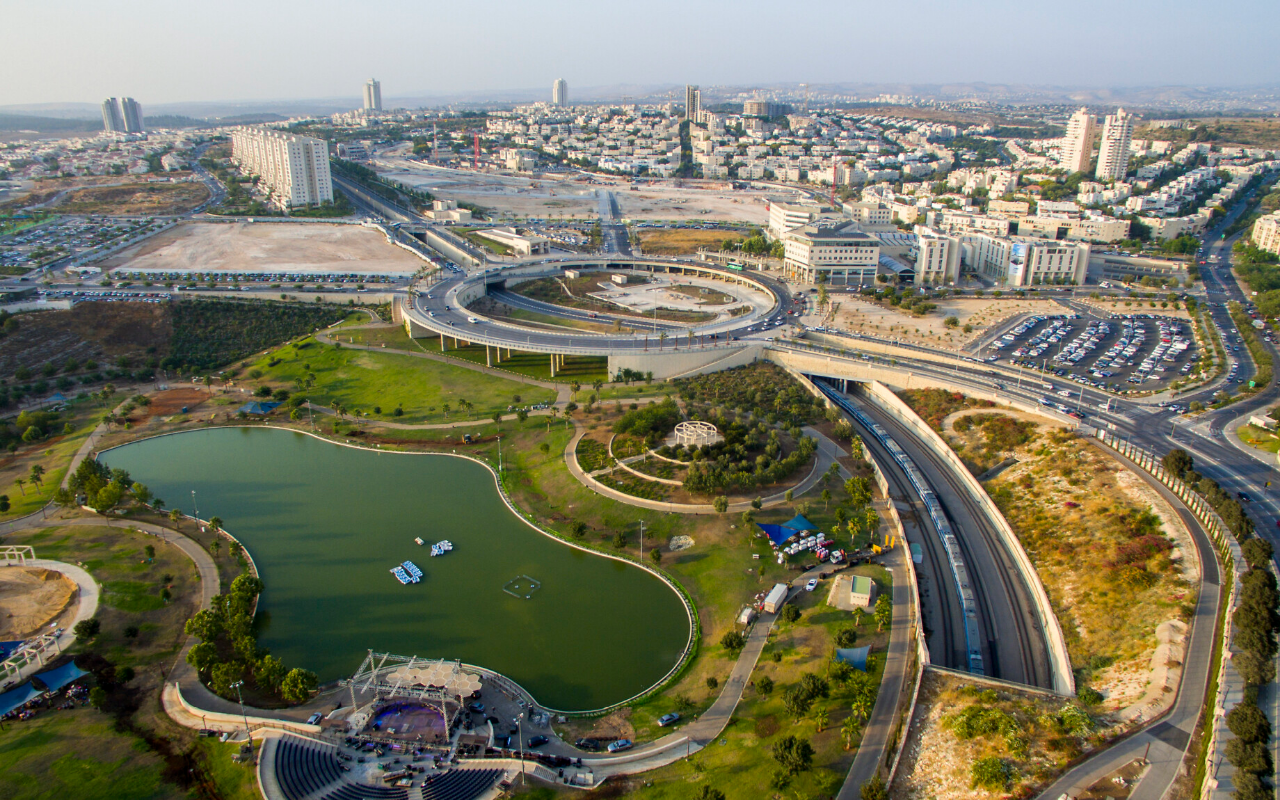
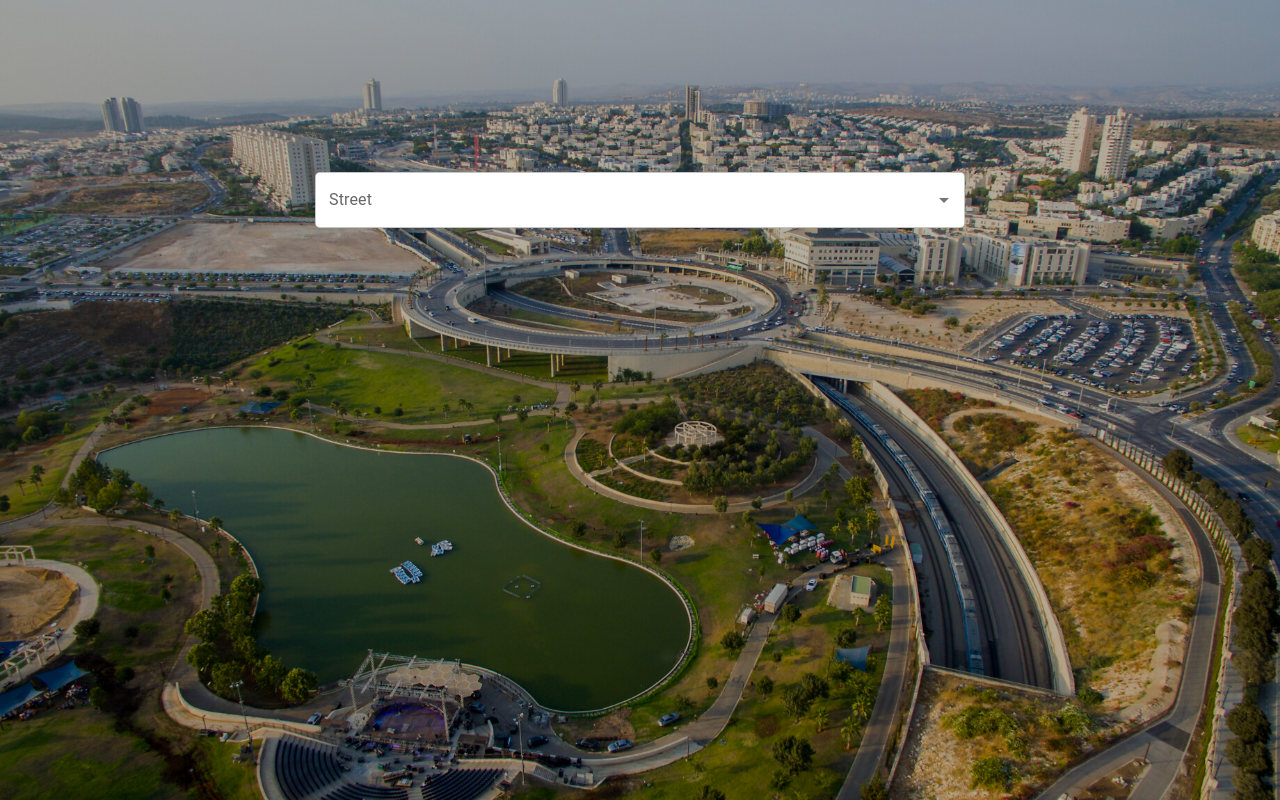
Before and after one commit to Dylc/streets, a React (Create React App) app: page / in a window 1280 px wide. Built offline with nearby package versions, Linux system fonts and the light colour scheme.

Commit message:
feat: add black layer to home page and autocomple

```diff
--- a/jsconfig.json
+++ b/jsconfig.json
@@ -1,5 +1,6 @@
 {
   "compilerOptions": {
+    "module": "commonjs",
     "baseUrl": "src"
   },
   "include": ["src"],
--- /dev/null
+++ b/src/components/HomeImageBackground.js
@@ -0,0 +1,14 @@
+import { styled } from "@mui/material/styles";
+
+const HomeImage = styled("div")`
+  height: 100%;
+  width: 100%;
+  background: linear-gradient(rgba(0, 0, 0, 0.3), rgba(0, 0, 0, 0.3)),
+    url(/modiin_view.jpeg) no-repeat center center fixed;
+  -webkit-background-size: cover;
+  -moz-background-size: cover;
+  -o-background-size: cover;
+  background-size: cover;
+`;
+
+export default HomeImage;
--- /dev/null
+++ b/src/components/HomePageCenterContainer.js
@@ -0,0 +1,15 @@
+import { styled } from "@mui/material/styles";
+
+const Box = styled("div")`
+  z-index: 1;
+  position: fixed;
+  left: 50%;
+  top: 25%;
+  transform: translate(-50%, -50%);
+  border-radius: 5px;
+  background-color: white;
+`;
+
+export default function Container({ children }) {
+  return <Box>{children}</Box>;
+}
--- /dev/null
+++ b/src/components/StreetsSelector.js
@@ -0,0 +1,19 @@
+import * as React from "react";
+import TextField from "@mui/material/TextField";
+import Autocomplete from "@mui/material/Autocomplete";
+import STREETS from "store/streets";
+import ClearIcon from "@mui/icons-material/Clear";
+
+export default function StreetsSelector({ width, height }) {
+  return (
+    <Autocomplete
+      id="grouped-demo"
+      options={STREETS.sort((a, b) => a.neighborhood - b.neighborhood)}
+      groupBy={(option) => option.neighborhood}
+      getOptionLabel={(option) => option.title.english}
+      sx={{ width }}
+      clearIcon={<ClearIcon fontSize="big" />}
+      renderInput={(params) => <TextField {...params} label="Street" />}
+    />
+  );
+}
--- /dev/null
+++ b/src/components/index.js
@@ -0,0 +1,3 @@
+export { default as HomeImageBackground } from "./HomeImageBackground";
+export { default as HomePageCenterContainer } from "./HomePageCenterContainer";
+export { default as StreetsSelector } from "./StreetsSelector";
--- a/src/pages/HomePage.js
+++ b/src/pages/HomePage.js
@@ -1,16 +1,17 @@
 // import { Outlet } from "react-router-dom";
+import {
+  HomeImageBackground,
+  StreetsSelector,
+  HomePageCenterContainer,
+} from "components";
 
-import { styled } from "@mui/material/styles";
-
-const HomeImageBackground = styled("div")`
-  height: 100%;
-  width: 100%;
-  background: url(/modiin_view.jpeg) no-repeat center center fixed;
-  -webkit-background-size: cover;
-  -moz-background-size: cover;
-  -o-background-size: cover;
-  background-size: cover;
-`;
 export default function HomePage() {
-  return <HomeImageBackground />;
+  return (
+    <>
+      <HomeImageBackground />
+      <HomePageCenterContainer>
+        <StreetsSelector width={650} height={80} />
+      </HomePageCenterContainer>
+    </>
+  );
 }
--- /dev/null
+++ b/src/store/neighborhoods.js
@@ -0,0 +1,6 @@
+export const NEIGHBORHOODS = {
+  "Avnei Chen": "Avnei Chen",
+  Maginim: "Maginim",
+};
+
+export default NEIGHBORHOODS;
--- /dev/null
+++ b/src/store/streets.js
@@ -0,0 +1,34 @@
+import NEIGHBORHOODS from "./neighborhoods";
+
+export const STREETS = [
+  {
+    title: {
+      english: "Odem",
+      hebrew: "אדם",
+    },
+    neighborhood: NEIGHBORHOODS["Avnei Chen"],
+  },
+  {
+    title: {
+      english: "Yahalom",
+      hebrew: "יהלום",
+    },
+    neighborhood: NEIGHBORHOODS["Avnei Chen"],
+  },
+  {
+    title: {
+      english: "Yigal Yadin",
+      hebrew: "רב אלוף יגאל ידין",
+    },
+    neighborhood: NEIGHBORHOODS.Maginim,
+  },
+  {
+    title: {
+      english: "David Elazar",
+      hebrew: "רב אלוף דוד אלעזר",
+    },
+    neighborhood: NEIGHBORHOODS.Maginim,
+  },
+];
+
+export default STREETS;
```
